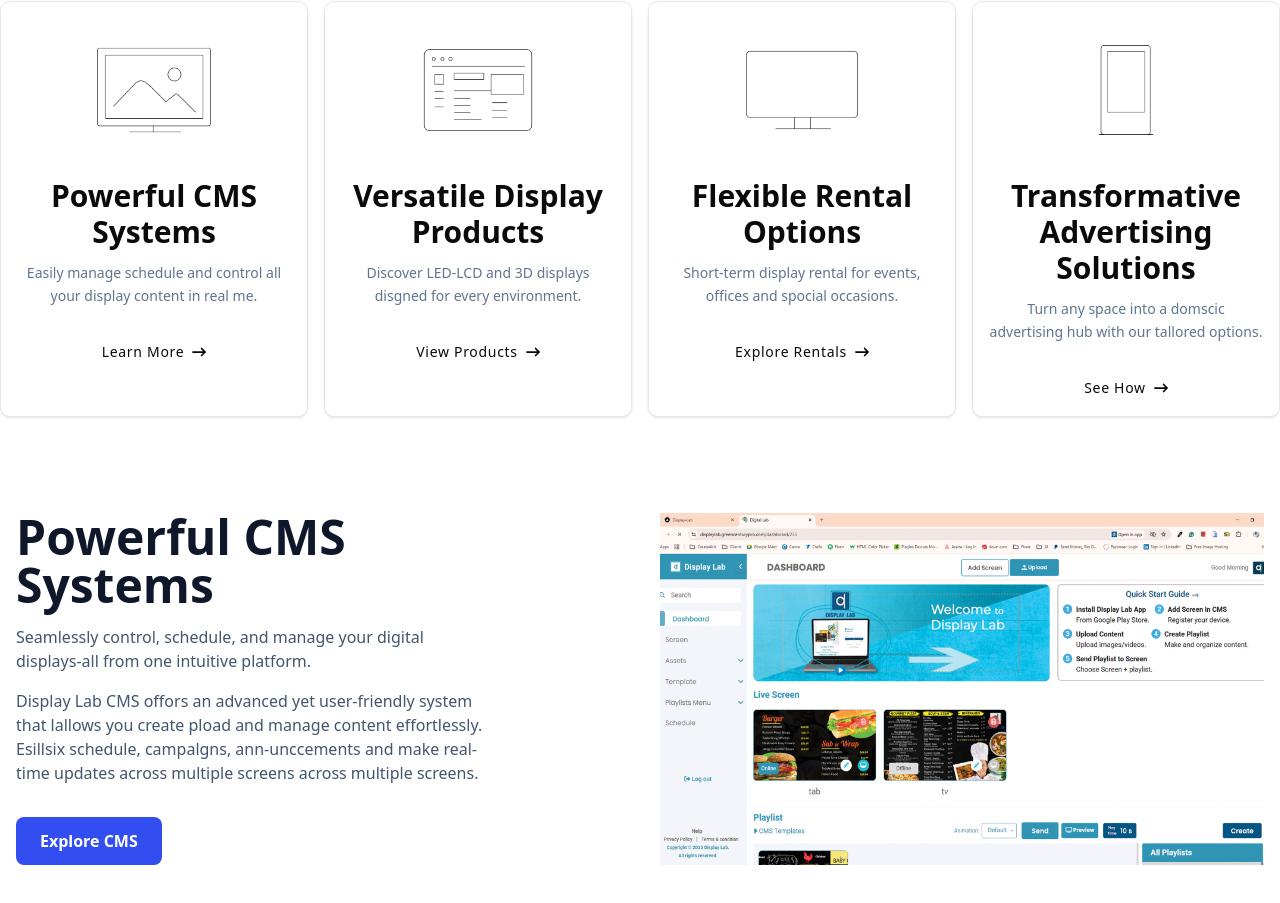
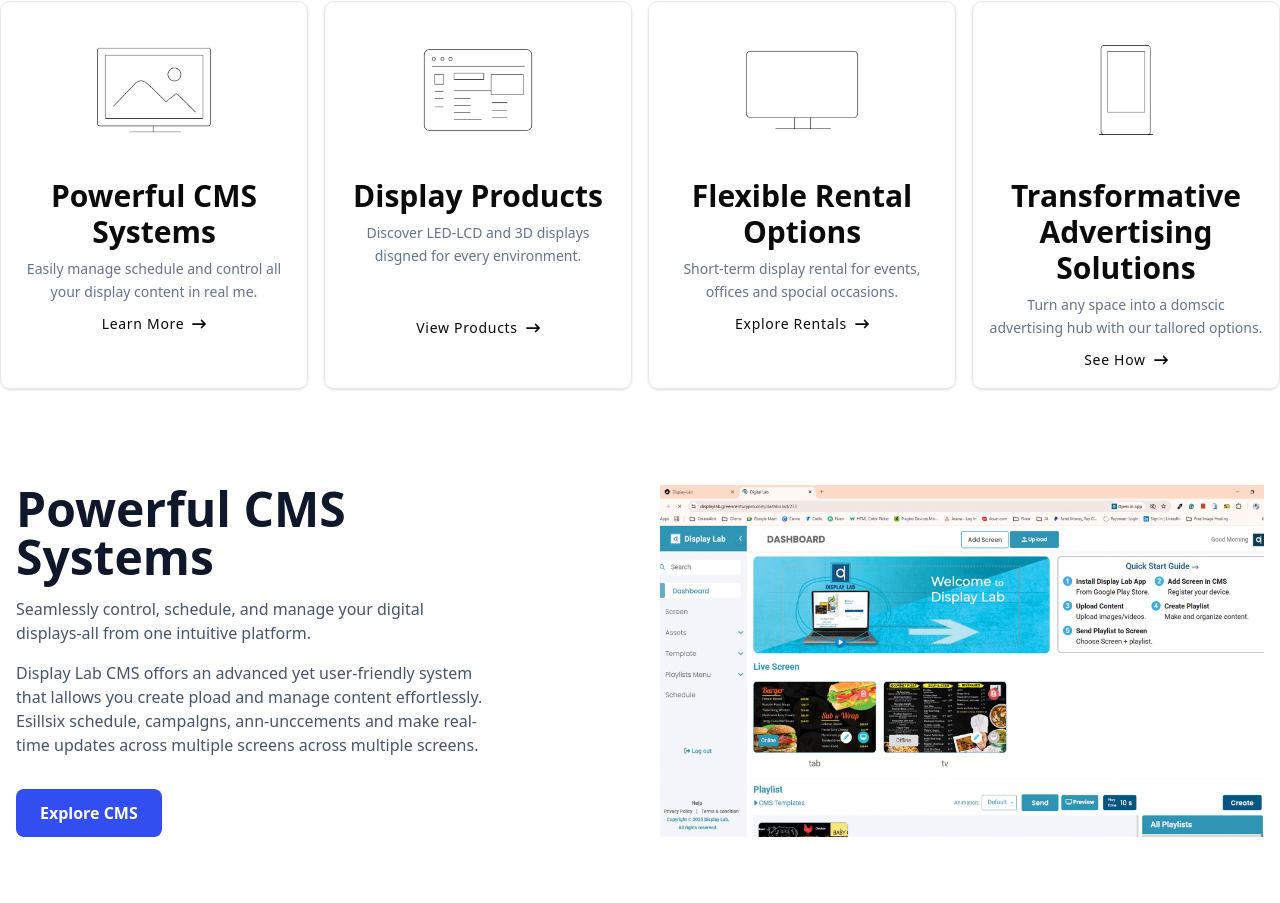
Before and after one commit to mijbah-eng/diplayLab, a Next.js app: page / in a window 1280 px wide. Shown: the part 999-1902 px from the top of the page. Built offline with nearby package versions, Linux system fonts and the light colour scheme.

Commit message:
updated ... Explore Display Lab Solutions

```diff
--- a/src/components/solution-card.jsx
+++ b/src/components/solution-card.jsx
@@ -14,7 +14,7 @@ function SolutionCard() {
     },
     {
       iconImage: <Image className="object-cover w-full" src={"/images/explore-Display/Icon-02.png"} alt="" width={100} height={100} />,
-      title: "Versatile Display Products",
+      title: "Display Products",
       description:
         "Discover LED-LCD and 3D displays disgned for every environment.",
       link_Text: "View Products",
@@ -49,12 +49,12 @@ function SolutionCard() {
             <div className="mt-2 mx-auto w-40">{data?.iconImage}</div>
             <div className="px-4 py-2 text-center">
               <h3 className="text-2xl md:text-3xl font-semibold">{data?.title}</h3>
-              <p className="mt-3 text-xs md:text-sm text-slate-500 leading-relaxed">
+              <p className="mt-2 text-xs md:text-sm text-slate-500 leading-relaxed">
                 {data?.description}
               </p>
               <Link
                 href={"/"}
-                className="flex justify-center items-center gap-2 mt-6 px-4 py-2.5 w-full rounded-lg text-sm tracking-wider font-medium border-none outline-none cursor-pointer hover:underline"
+                className={`flex justify-center items-center ${i===1 ? `mt-10` : ``} gap-2 px-4 py-2.5 w-full rounded-lg text-sm tracking-wider font-medium border-none outline-none cursor-pointer hover:underline`}
               >
                 {data?.link_Text} <FaArrowRightLong />
               </Link>
```
